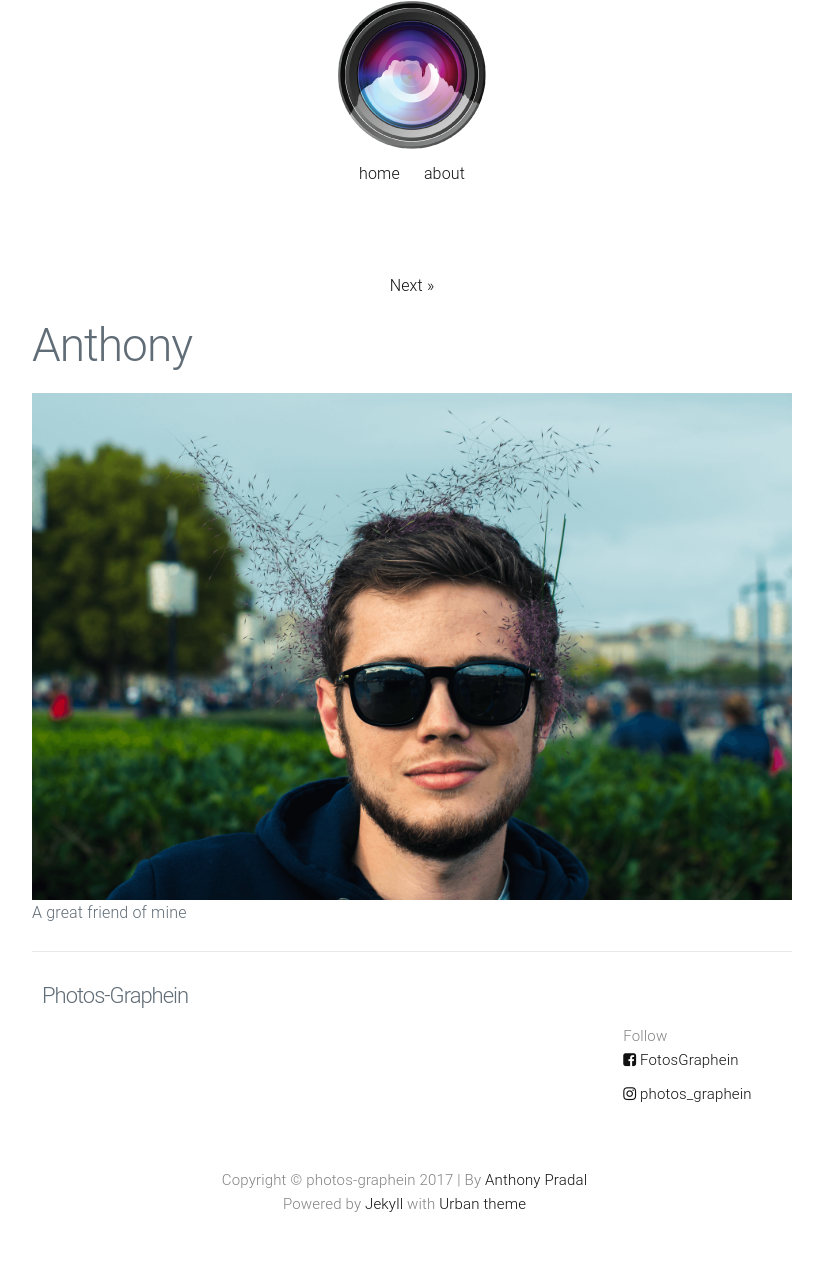
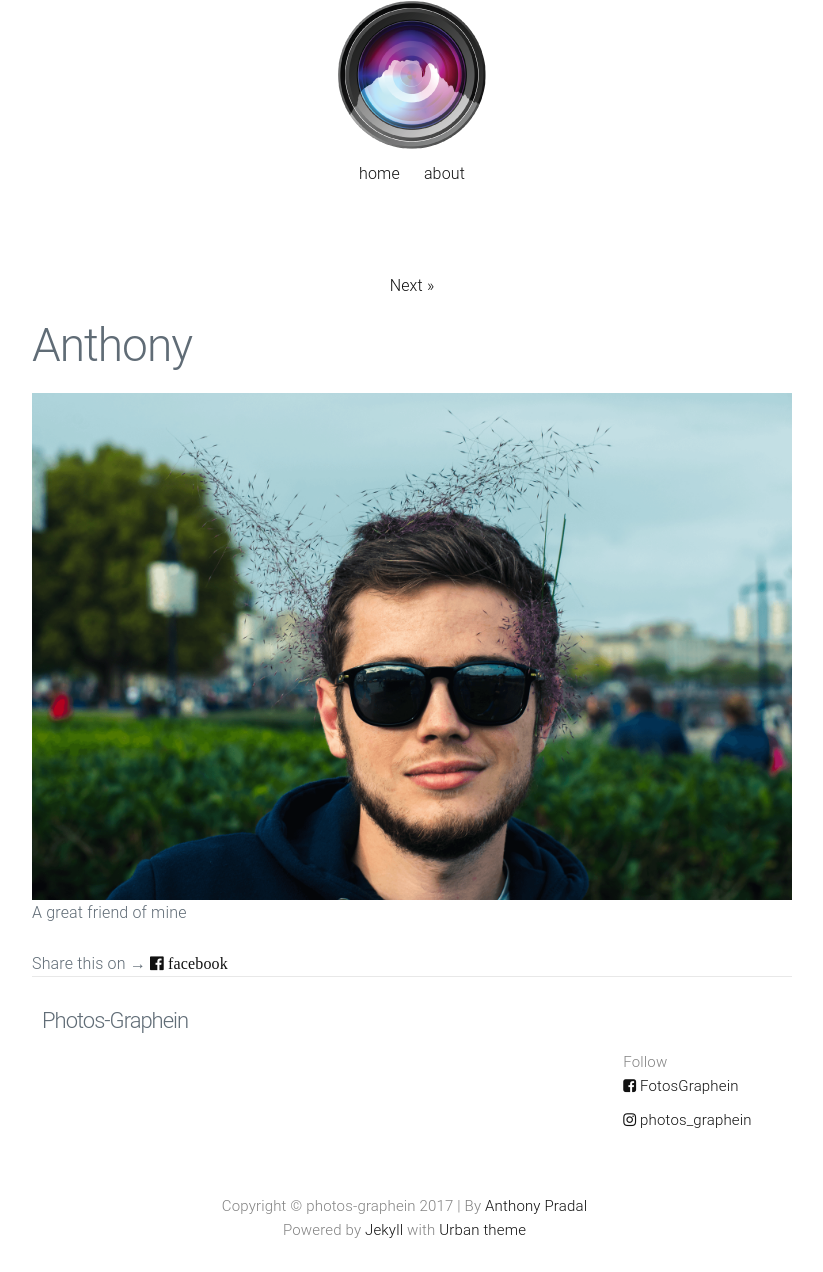
Before and after one commit to Fen0l/photos-graphein.fr, a Jekyll site: the page built from _posts/2017-11-17-anthony.markdown, in a window 1280 px wide. Shown: the whole page, without its empty margins (228-1051 px from the left). Built offline with Jekyll 4.4.1, drawn with Linux system fonts in a browser that asks for light colours; before the commit the page ends 1246 px from its top, so only the background shows below that.

Commit message:
add share fb

```diff
--- a/_layouts/post.html
+++ b/_layouts/post.html
@@ -18,5 +18,11 @@ layout: default
   <article class="post-content">
     {{ content }}
   </article>
-
+  <div class="share-page">
+      Share this on &rarr;
+      <a href = "https://www.facebook.com/sharer/sharer.php?u={{ site.url }}{{ site.baseurl }}{{ page.url }}"
+      onclick = "window.open(this.href, 'pop-up', 'left=20,top=20,width=500,height=500,toolbar=1,resizable=0'); return false;" title="Share on Facebook" >
+      <i class="fa fa-facebook-official share-button"> facebook</i>
+    </a>
+  </div>
 </div>
```
